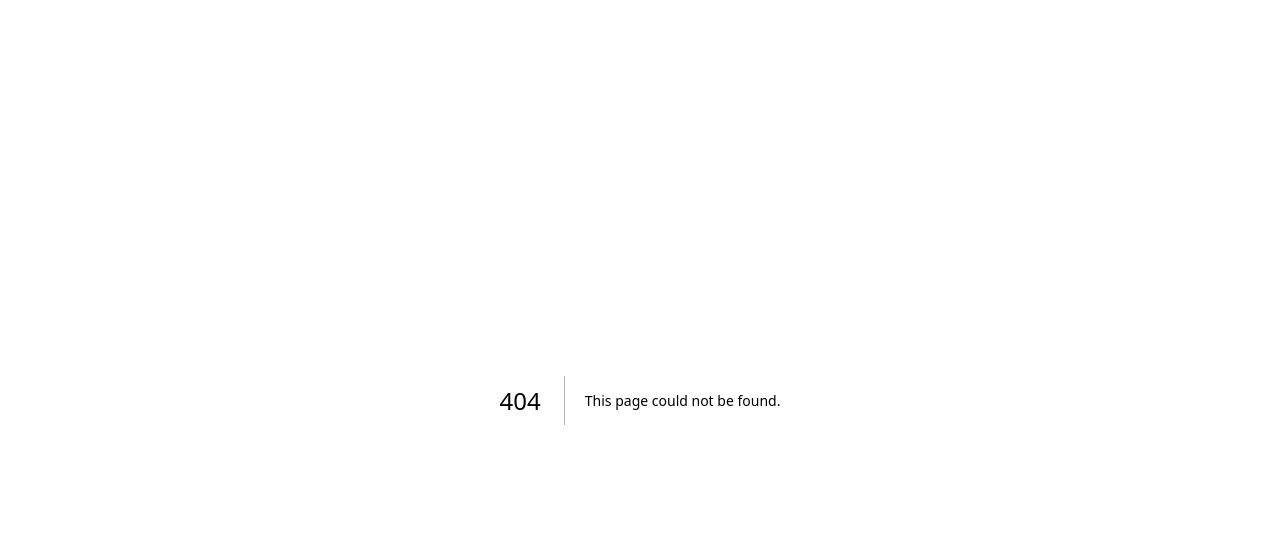
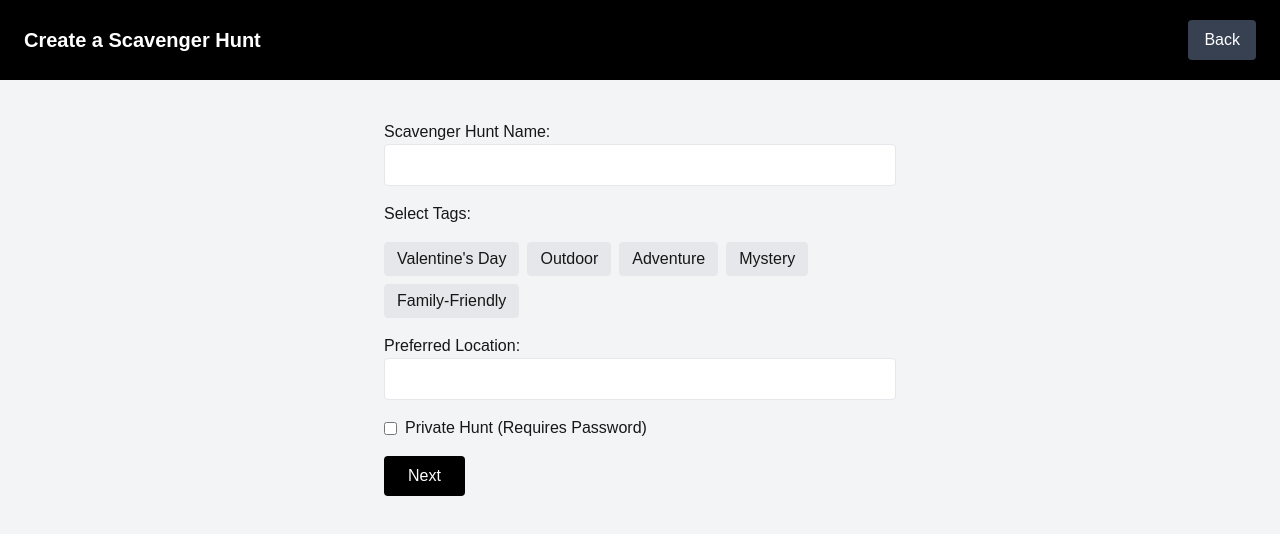
Before and after one commit to zsloan1499/ScavengerHunt, a Next.js app in the folder my-app/: page /createScavengerHunt in a window 1280 px wide. Before the commit this address had no page. Shown: the top 534 px of the page. Built offline with nearby package versions, Linux system fonts and the light colour scheme.

Commit message:
made base page and model
made base page and started to create the actual create scavenger hunt page

```diff
--- /dev/null
+++ b/my-app/app/api/test-db/route.js
@@ -0,0 +1,11 @@
+import connectToDatabase from "../../../lib/mongodb";
+import { NextResponse } from "next/server";
+
+export async function GET() {
+  try {
+    await connectToDatabase();
+    return NextResponse.json({ message: "Connected to MongoDB successfully!" });
+  } catch (error) {
+    return NextResponse.json({ message: "Error connecting to database", error: error.message }, { status: 500 });
+  }
+}
--- /dev/null
+++ b/my-app/app/createScavengerHunt/page.tsx
@@ -0,0 +1,126 @@
+"use client";
+import { useState, useEffect } from "react";
+import Link from "next/link";
+
+export default function CreateScavengerHunt() {
+  const [name, setName] = useState("");
+  const [tags, setTags] = useState<string[]>([]);
+  const [location, setLocation] = useState("");
+  const [isPrivate, setIsPrivate] = useState(false);
+  const [password, setPassword] = useState("");
+  const tagOptions = ["Valentine's Day", "Outdoor", "Adventure", "Mystery", "Family-Friendly"];
+
+  useEffect(() => {
+    // Load previous form data if available (for edit or refresh scenarios)
+    const savedData = localStorage.getItem("scavengerHuntData");
+    if (savedData) {
+      const parsedData = JSON.parse(savedData);
+      setName(parsedData.name || "");
+      setTags(parsedData.tags || []);
+      setLocation(parsedData.location || "");
+      setIsPrivate(parsedData.isPrivate || false);
+      setPassword(parsedData.password || "");
+    }
+  }, []);
+
+  const toggleTag = (tag: string) => {
+    setTags((prevTags) =>
+      prevTags.includes(tag) ? prevTags.filter((t) => t !== tag) : [...prevTags, tag]
+    );
+  };
+
+  const handleNext = () => {
+    // Save form data before navigating
+    const huntData = { name, tags, location, isPrivate, password };
+    localStorage.setItem("scavengerHuntData", JSON.stringify(huntData));
+  };
+
+  return (
+    <div className="flex flex-col items-center w-full min-h-screen bg-gray-100">
+      {/* Navigation Bar */}
+      <nav className="w-full bg-black text-white py-5 px-6 flex items-center justify-between">
+        <h1 className="text-xl font-bold">Create a Scavenger Hunt</h1>
+        <Link href="/">
+          <button className="text-white bg-gray-700 px-4 py-2 rounded hover:bg-gray-600 transition">
+            Back
+          </button>
+        </Link>
+      </nav>
+
+      {/* Form */}
+      <div className="mt-10 w-4/5 max-w-lg flex flex-col gap-4">
+        {/* Scavenger Hunt Name */}
+        <label>
+          Scavenger Hunt Name:
+          <input
+            type="text"
+            value={name}
+            onChange={(e) => setName(e.target.value)}
+            className="w-full p-2 border rounded"
+          />
+        </label>
+
+        {/* Tags Selection */}
+        <label>Select Tags:</label>
+        <div className="flex flex-wrap gap-2">
+          {tagOptions.map((tag) => (
+            <button
+              key={tag}
+              type="button"
+              onClick={() => toggleTag(tag)}
+              className={`px-3 py-1 border rounded ${
+                tags.includes(tag) ? "bg-blue-500 text-white" : "bg-gray-200"
+              }`}
+            >
+              {tag}
+            </button>
+          ))}
+        </div>
+
+        {/* Location Input */}
+        <label>
+          Preferred Location:
+          <input
+            type="text"
+            value={location}
+            onChange={(e) => setLocation(e.target.value)}
+            className="w-full p-2 border rounded"
+          />
+        </label>
+
+        {/* Public/Private Toggle */}
+        <label className="flex items-center gap-2">
+          <input
+            type="checkbox"
+            checked={isPrivate}
+            onChange={() => setIsPrivate(!isPrivate)}
+          />
+          Private Hunt (Requires Password)
+        </label>
+
+        {/* Password Input (Shown Only If Private) */}
+        {isPrivate && (
+          <label>
+            Set a Password:
+            <input
+              type="text"
+              value={password}
+              onChange={(e) => setPassword(e.target.value)}
+              className="w-full p-2 border rounded"
+            />
+          </label>
+        )}
+
+        {/* Next Button */}
+        <Link href="/createScavengerHuntHints">
+          <button
+            onClick={handleNext}
+            className="bg-black text-white px-6 py-2 rounded hover:bg-gray-800 transition"
+          >
+            Next
+          </button>
+        </Link>
+      </div>
+    </div>
+  );
+}
--- /dev/null
+++ b/my-app/app/models/ScavengerHuntModel.tsx
@@ -0,0 +1,39 @@
+import mongoose, { Schema, Document } from "mongoose";
+
+// Define the structure for a single location in the hunt
+interface Location {
+  hints: string[]; // List of hint texts
+  photos: string[]; // List of photo URLs for the location
+}
+
+// Define the scavenger hunt model interface
+export interface IScavengerHunt extends Document {
+  title: string;
+  tags: string[];
+  locations: Location[];
+  backgroundPhoto: string;
+  isPublic: boolean;
+  password?: string; // Only required if isPublic is false
+}
+
+// Define the schema for ScavengerHunt
+const scavengerHuntSchema: Schema = new Schema({
+  title: { type: String, required: true },
+  tags: { type: [String], default: [] },
+  locations: [
+    {
+      hints: { type: [String], default: [] },
+      photos: { type: [String], default: [] },
+    },
+  ],
+  backgroundPhoto: { type: String, required: true },
+  isPublic: { type: Boolean, required: true, default: true },
+  password: { type: String, required: function (this: IScavengerHunt) { return !this.isPublic; } },
+});
+
+// Create or reuse the model
+const ScavengerHuntModel =
+  mongoose.models.ScavengerHunt ||
+  mongoose.model<IScavengerHunt>("ScavengerHunt", scavengerHuntSchema);
+
+export default ScavengerHuntModel;
--- a/my-app/app/page.tsx
+++ b/my-app/app/page.tsx
@@ -1,101 +1,29 @@
-import Image from "next/image";
+import Link from "next/link";
 
 export default function Home() {
   return (
-    <div className="grid grid-rows-[20px_1fr_20px] items-center justify-items-center min-h-screen p-8 pb-20 gap-16 sm:p-20 font-[family-name:var(--font-geist-sans)]">
-      <main className="flex flex-col gap-8 row-start-2 items-center sm:items-start">
-        <Image
-          className="dark:invert"
-          src="/next.svg"
-          alt="Next.js logo"
-          width={180}
-          height={38}
-          priority
-        />
-        <ol className="list-inside list-decimal text-sm text-center sm:text-left font-[family-name:var(--font-geist-mono)]">
-          <li className="mb-2">
-            Get started by editing{" "}
-            <code className="bg-black/[.05] dark:bg-white/[.06] px-1 py-0.5 rounded font-semibold">
-              app/page.tsx
-            </code>
-            .
-          </li>
-          <li>Save and see your changes instantly.</li>
-        </ol>
+    <div className="flex flex-col items-center w-full min-h-screen bg-gray-100">
+      {/* Navigation Bar */}
+      <nav className="w-full bg-black text-white py-5 px-6 flex items-center">
+        <h1 className="text-xl font-bold">Scavenger Hunt</h1>
+      </nav>
 
-        <div className="flex gap-4 items-center flex-col sm:flex-row">
-          <a
-            className="rounded-full border border-solid border-transparent transition-colors flex items-center justify-center bg-foreground text-background gap-2 hover:bg-[#383838] dark:hover:bg-[#ccc] text-sm sm:text-base h-10 sm:h-12 px-4 sm:px-5"
-            href="https://vercel.com/new?utm_source=create-next-app&utm_medium=appdir-template-tw&utm_campaign=create-next-app"
-            target="_blank"
-            rel="noopener noreferrer"
-          >
-            <Image
-              className="dark:invert"
-              src="/vercel.svg"
-              alt="Vercel logomark"
-              width={20}
-              height={20}
-            />
-            Deploy now
-          </a>
-          <a
-            className="rounded-full border border-solid border-black/[.08] dark:border-white/[.145] transition-colors flex items-center justify-center hover:bg-[#f2f2f2] dark:hover:bg-[#1a1a1a] hover:border-transparent text-sm sm:text-base h-10 sm:h-12 px-4 sm:px-5 sm:min-w-44"
-            href="https://nextjs.org/docs?utm_source=create-next-app&utm_medium=appdir-template-tw&utm_campaign=create-next-app"
-            target="_blank"
-            rel="noopener noreferrer"
-          >
-            Read our docs
-          </a>
-        </div>
-      </main>
-      <footer className="row-start-3 flex gap-6 flex-wrap items-center justify-center">
-        <a
-          className="flex items-center gap-2 hover:underline hover:underline-offset-4"
-          href="https://nextjs.org/learn?utm_source=create-next-app&utm_medium=appdir-template-tw&utm_campaign=create-next-app"
-          target="_blank"
-          rel="noopener noreferrer"
-        >
-          <Image
-            aria-hidden
-            src="/file.svg"
-            alt="File icon"
-            width={16}
-            height={16}
-          />
-          Learn
-        </a>
-        <a
-          className="flex items-center gap-2 hover:underline hover:underline-offset-4"
-          href="https://vercel.com/templates?framework=next.js&utm_source=create-next-app&utm_medium=appdir-template-tw&utm_campaign=create-next-app"
-          target="_blank"
-          rel="noopener noreferrer"
-        >
-          <Image
-            aria-hidden
-            src="/window.svg"
-            alt="Window icon"
-            width={16}
-            height={16}
-          />
-          Examples
-        </a>
-        <a
-          className="flex items-center gap-2 hover:underline hover:underline-offset-4"
-          href="https://nextjs.org?utm_source=create-next-app&utm_medium=appdir-template-tw&utm_campaign=create-next-app"
-          target="_blank"
-          rel="noopener noreferrer"
-        >
-          <Image
-            aria-hidden
-            src="/globe.svg"
-            alt="Globe icon"
-            width={16}
-            height={16}
-          />
-          Go to nextjs.org →
-        </a>
-      </footer>
+      {/* Create Scavenger Hunt Button */}
+      <div className="mt-6">
+        <Link href="/createScavengerHunt">
+          <button className="bg-black text-white px-6 py-3 rounded-full text-lg font-semibold hover:bg-gray-800 transition">
+            Create a Scavenger Hunt
+          </button>
+        </Link>
+      </div>
+
+      {/* Divider Line */}
+      <div className="w-4/5 mt-6 border-t border-gray-400"></div>
+
+      {/* Placeholder for Scavenger Hunts */}
+      <div className="w-4/5 mt-4 text-gray-600 text-center">
+        <p>No scavenger hunts available yet.</p>
+      </div>
     </div>
   );
 }
--- /dev/null
+++ b/my-app/lib/mongodb.js
@@ -0,0 +1,29 @@
+import mongoose from "mongoose";
+
+const MONGODB_URI = process.env.MONGODB_URI;
+
+if (!MONGODB_URI) {
+  throw new Error("Please define the MONGODB_URI environment variable");
+}
+
+// Use global cache to prevent multiple connections
+let cached = global.mongoose;
+
+if (!cached) {
+  cached = global.mongoose = { conn: null, promise: null };
+}
+
+async function connectToDatabase() {
+  if (cached.conn) {
+    return cached.conn;
+  }
+
+  if (!cached.promise) {
+    cached.promise = mongoose.connect(MONGODB_URI, {}).then((mongoose) => mongoose);
+  }
+
+  cached.conn = await cached.promise;
+  return cached.conn;
+}
+
+export default connectToDatabase;
--- a/my-app/package.json
+++ b/my-app/package.json
@@ -10,6 +10,7 @@
   },
   "dependencies": {
     "mongodb": "^6.13.0",
+    "mongoose": "^8.10.0",
     "next": "15.1.6",
     "react": "^19.0.0",
     "react-dom": "^19.0.0"
```
Also changed, not shown: my-app/app/api/getAllScavengerHunts/route.js (added), my-app/app/createScavengerHuntHints/page.tsx (added), 1 other file (tests, documents, lock files or other folders).
